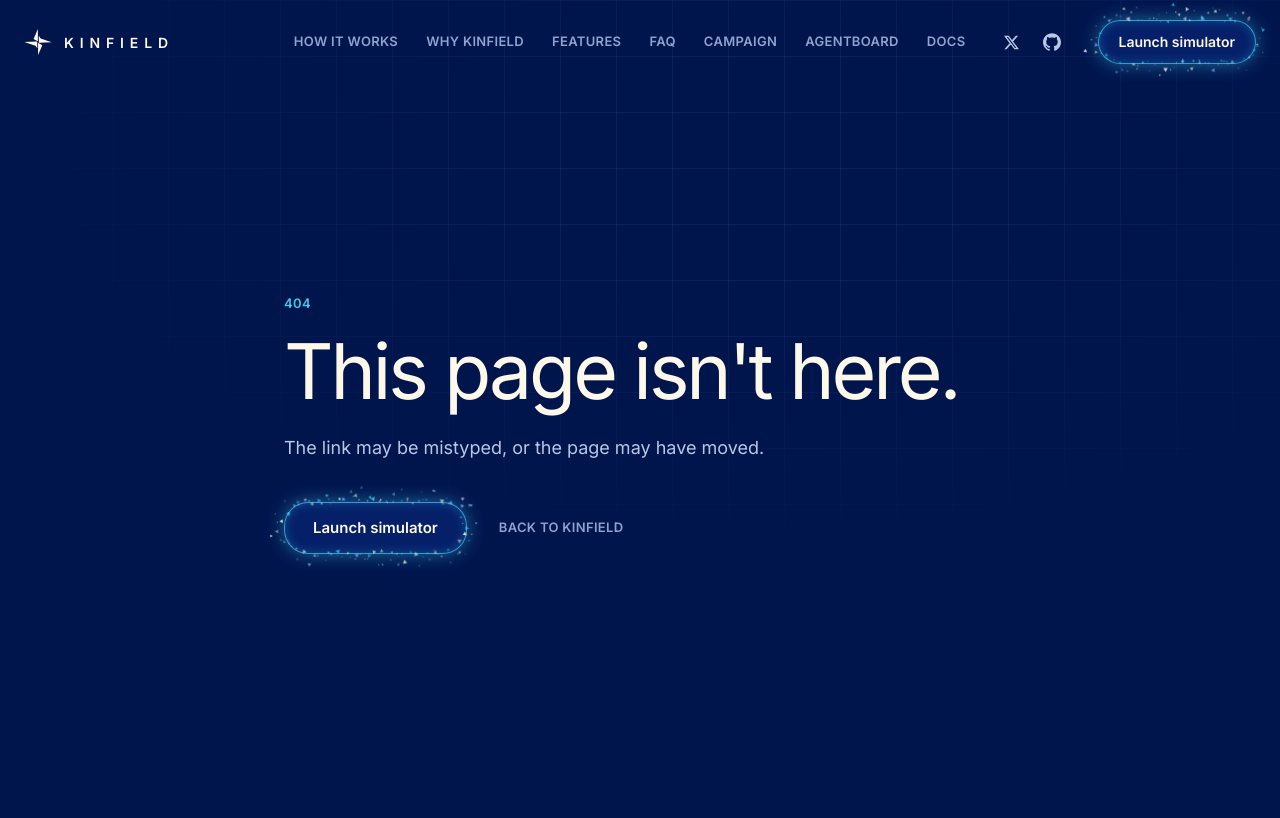
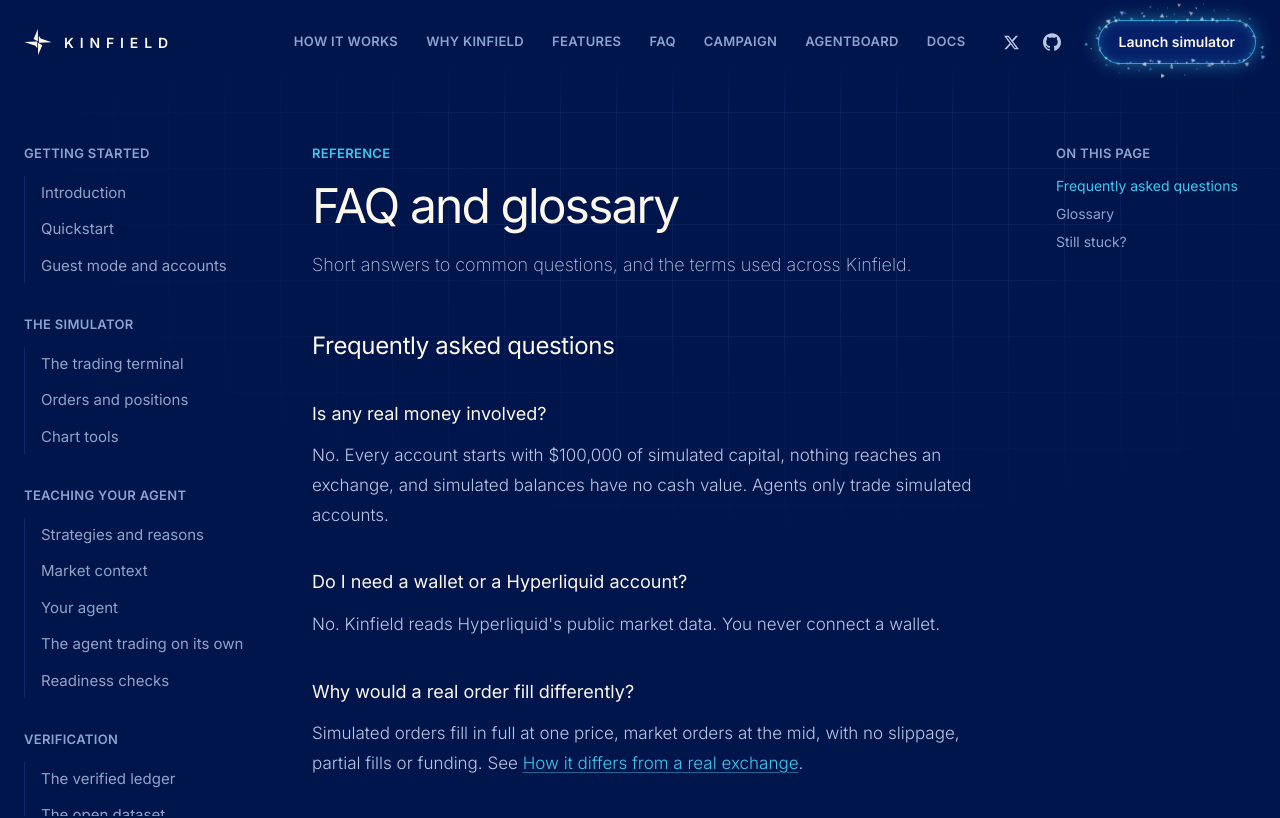
Before and after one commit to KinfieldLabs/KINFIELD, a Next.js app: page /docs/faq in a window 1280 px wide. Before the commit this address had no page. Shown: the top 818 px of the page. Built offline with nearby package versions, Linux system fonts and the light colour scheme.

Commit message:
Add the docs page: FAQ and glossary

```diff
--- /dev/null
+++ b/src/app/docs/faq/page.tsx
@@ -0,0 +1,129 @@
+import type { ReactNode } from "react";
+import { Doc, DocLink, docMeta, H2, H3 } from "@/components/docs/Doc";
+
+export const metadata = docMeta("faq");
+
+const FAQ: [string, ReactNode][] = [
+  [
+    "Is any real money involved?",
+    "No. Every account starts with $100,000 of simulated capital, nothing reaches an exchange, and simulated balances have no cash value. Agents only trade simulated accounts.",
+  ],
+  [
+    "Do I need a wallet or a Hyperliquid account?",
+    "No. Kinfield reads Hyperliquid's public market data. You never connect a wallet.",
+  ],
+  [
+    "Why would a real order fill differently?",
+    <>
+      Simulated orders fill in full at one price, market orders at the mid, with no slippage, partial fills or funding.
+      See <DocLink to="orders" hash="differences">How it differs from a real exchange</DocLink>.
+    </>,
+  ],
+  [
+    "Why can't I place a limit order?",
+    "Limit orders need an account, because they rest on Kinfield's server and are filled from price history while you are away. Sign in with GitHub to use them.",
+  ],
+  [
+    "Why did my position close while I was away?",
+    <>
+      Signed in, take profit, stop loss, liquidation and resting limits are replayed against Hyperliquid&apos;s real
+      price history, so they fire even when nobody has the page open. If one bar touched both your stop and your
+      target, the stop is recorded, since a bar doesn&apos;t say which came first. See{" "}
+      <DocLink to="orders" hash="triggers">How triggers are settled</DocLink>.
+    </>,
+  ],
+  [
+    "Can I edit or delete a trade?",
+    "No. Signed-in trades are on an append-only ledger. You can reset to start a new account, but the old one stays on your record. Deleting your whole account is the only way to remove trades.",
+  ],
+  [
+    "Why does my agent say No edge?",
+    <>
+      Either it has few examples, so its view is pulled toward 50%, or the market in front of you looks like conditions
+      where your past trades went both ways. See <DocLink to="agent" hash="prediction">How it forms a view</DocLink>.
+    </>,
+  ],
+  [
+    "Does the agent learn from my strategy tags and reasons?",
+    "Not yet. It learns from the market context and the outcome. Tags and reasons are recorded and published if you share, for future models.",
+  ],
+  [
+    "When does my agent start trading on its own?",
+    <>
+      After 30 closed trades with market context, while signed in. It then runs every 15 minutes. See{" "}
+      <DocLink to="autonomous">The agent trading on its own</DocLink>.
+    </>,
+  ],
+  [
+    "Who can see my trades?",
+    "Only you, unless you opt in to the open dataset. Shared trades appear under your agent's KIN name; your GitHub username and written reasons stay private unless you choose to share them too.",
+  ],
+  [
+    "Can I stop sharing?",
+    "Yes, any time. Your agent's folder is removed at the next nightly publish. Earlier versions stay in the repository's git history.",
+  ],
+  [
+    "Will passing the readiness checks get my agent real capital?",
+    "No. Real-capital funding is not offered. The checks measure a simulated record, nothing more.",
+  ],
+  [
+    "Can I choose my agent's name?",
+    "No. Names are assigned in sign-up order so they stay pseudonymous and can't imitate each other.",
+  ],
+];
+
+const TERMS: [string, ReactNode][] = [
+  ["Agent", "The small model that learns from one person's closed trades, named KIN001, KIN002 and on."],
+  ["Archived account", "An account replaced by a reset. Its ledger is kept and it stays on the record."],
+  ["Commitment", "A salted SHA-256 hash of a written reason, recorded so the reason can later be proved unchanged without revealing it."],
+  ["Context", "The six market features recorded at the moment of a decision."],
+  ["Drawdown", "A fall in closed-trade equity from its highest point, as a share of that peak."],
+  ["Equity", "Balance plus the unrealized P&L of open positions."],
+  ["Free margin", "Equity minus margin in use and margin held for resting orders: what a new order can use."],
+  ["Genesis", <>The starting hash of an account&apos;s chain: <code>sha256(&quot;kinfield:&quot; + account_id)</code>.</>],
+  ["Head", "The latest hash in an account's ledger, which stands for its whole history."],
+  ["Leverage", "Notional size divided by margin. 5x means $10,000 of exposure for $2,000 of margin."],
+  ["Liquidation", "Closing a position whose losses have used up its margin."],
+  ["Maker and taker fees", "0.015% when a resting limit fills; 0.045% on market fills and every close."],
+  ["Margin", "The part of the balance a position ties up: size divided by leverage."],
+  ["Mid price", "Halfway between the best bid and best ask. Market orders fill here."],
+  ["Notional", "A position's full size in US dollars, before leverage."],
+  ["Perpetual", "A futures contract with no expiry, the kind of market Hyperliquid lists."],
+  ["Profit factor", "Gross profit divided by gross loss."],
+  ["Readiness checks", "Seven tests a track record is judged on, at /agent."],
+  ["Replay", "Settling orders and triggers against real price history since they were last checked."],
+  ["Return on margin", "Realized P&L divided by the margin the position used."],
+  ["Time stop", "The agent closing its own position after 24 hours."],
+  ["Verified ledger", "The append-only, hash-chained record of every signed-in account."],
+];
+
+export default function Page() {
+  return (
+    <Doc slug="faq">
+      <H2 id="faq">Frequently asked questions</H2>
+      {FAQ.map(([q, a]) => (
+        <div key={q}>
+          <H3>{q}</H3>
+          <p className="mt-2">{a}</p>
+        </div>
+      ))}
+
+      <H2 id="glossary">Glossary</H2>
+      <dl className="grid gap-x-8 gap-y-4 sm:grid-cols-[180px_1fr]">
+        {TERMS.map(([term, def]) => (
+          <div key={term} className="contents">
+            <dt className="font-medium text-cream">{term}</dt>
+            <dd className="-mt-3 sm:mt-0">{def}</dd>
+          </div>
+        ))}
+      </dl>
+
+      <H2 id="contact">Still stuck?</H2>
+      <p>
+        Email <a href="mailto:kinfieldlabs@proton.me">kinfieldlabs@proton.me</a> or reach Kinfield on{" "}
+        <a href="https://x.com/kinfieldlabs">X</a>. The <a href="/terms">Terms of Use</a> and{" "}
+        <a href="/privacy">Privacy Policy</a> cover the rules and your data.
+      </p>
+    </Doc>
+  );
+}
--- a/src/components/docs/nav.ts
+++ b/src/components/docs/nav.ts
@@ -26,6 +26,7 @@ export const DOCS: DocLink[] = [
   { slug: "verify", title: "Verifying the data", group: "Verification", summary: "Rechecking every published trade with verify.mjs, or by hand." },
   { slug: "api", title: "API reference", group: "Reference", summary: "Every endpoint the simulator uses, with requests, responses, errors and limits." },
   { slug: "self-hosting", title: "Run Kinfield yourself", group: "Reference", summary: "Set up the code locally: database, GitHub sign-in, scheduled jobs and the dataset publisher." },
+  { slug: "faq", title: "FAQ and glossary", group: "Reference", summary: "Short answers to common questions, and the terms used across Kinfield." },
 ];
 
 export const docHref = (slug: string) => (slug ? `/docs/${slug}` : "/docs");
```
